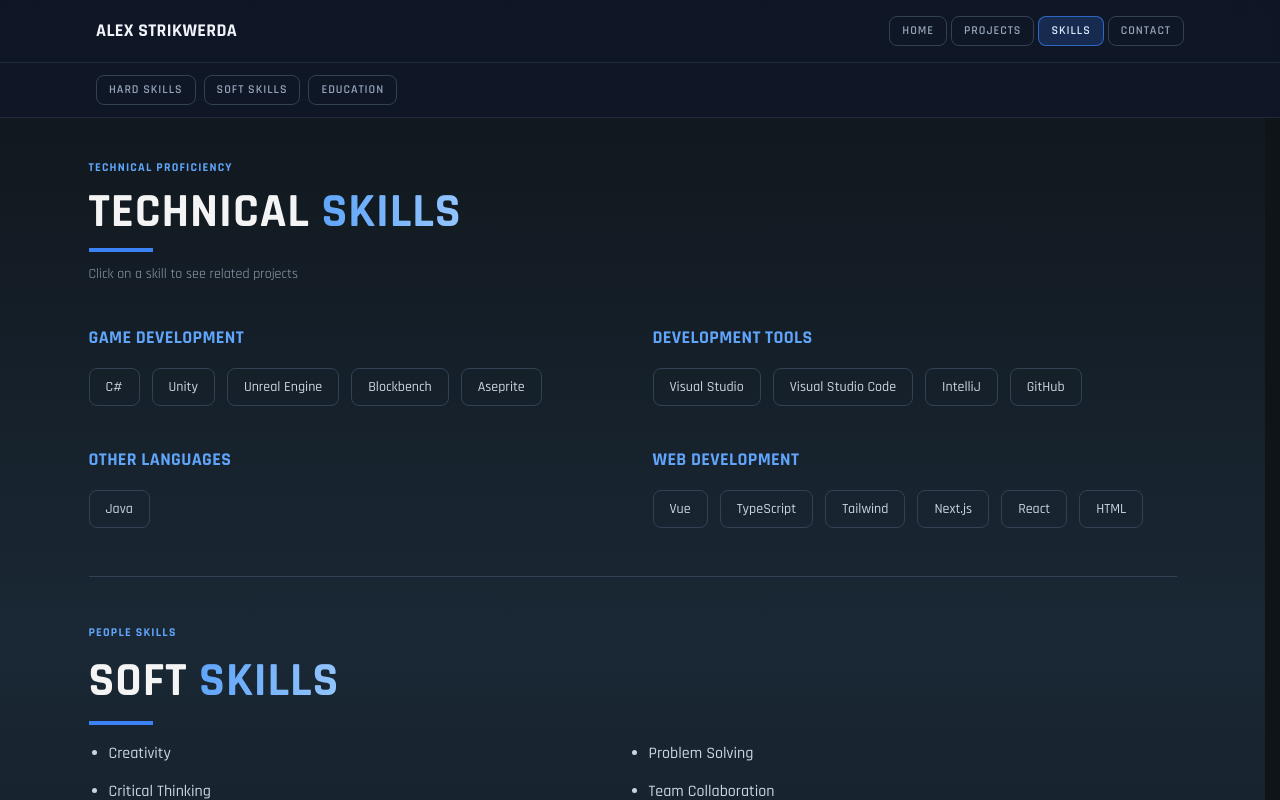
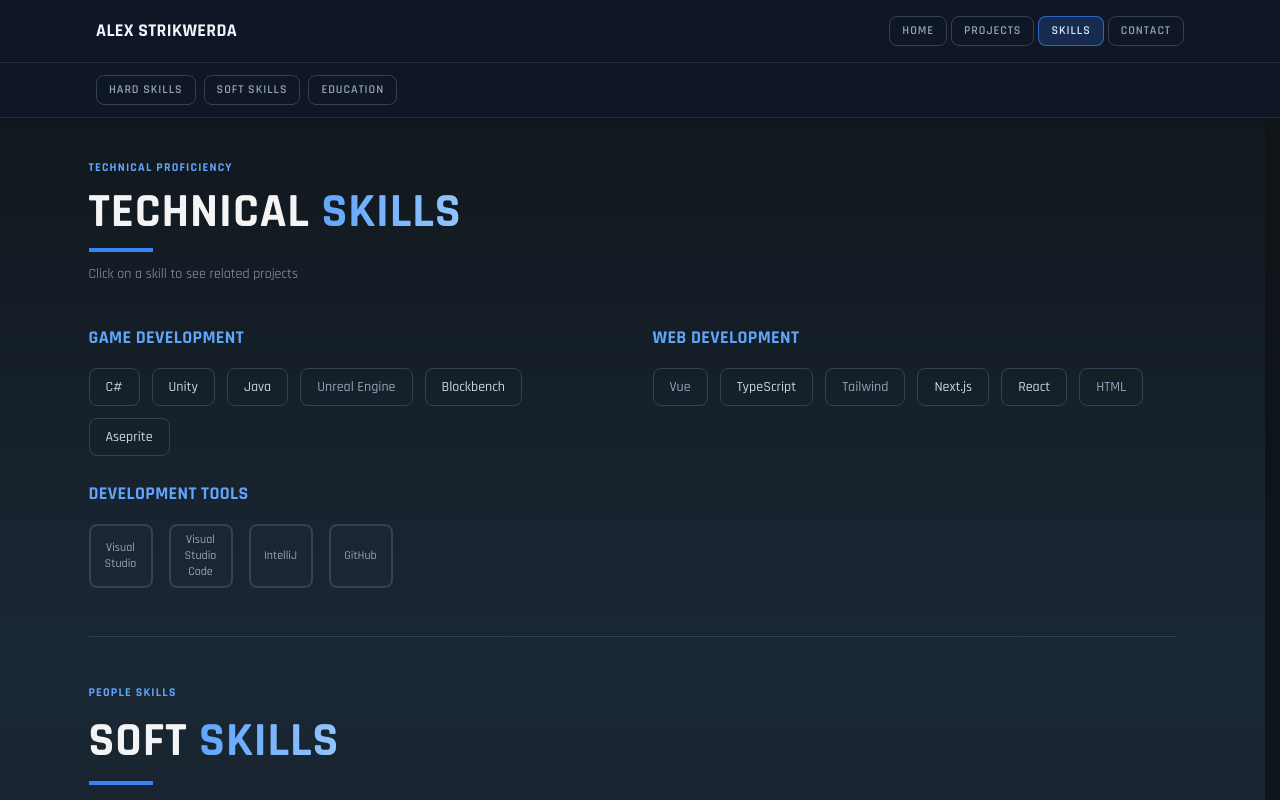
Before and after one commit to AlexJeBoyy/Portfolio, a Nuxt app: page /skills in a window 1280 px wide. Shown: the top 800 px of the page. Built offline with nearby package versions, Linux system fonts and the light colour scheme.

Commit message:
Made skills work differntly

```diff
--- a/app/data/projects.ts
+++ b/app/data/projects.ts
@@ -30,31 +30,9 @@ export const projects: Project[] = [
     ],
     learned:
       'Built a production-ready client website using Next.js 14 with TinaCMS for headless CMS management. Implemented responsive design with Tailwind CSS, managed static generation for performance, and delivered a solution that balances beautiful design with seamless business functionality.',
-    technologies: ['Next.js 14', 'React 18', 'TypeScript', 'TinaCMS', 'Tailwind CSS', 'Markdown'],
+    technologies: ['Next.js', 'React', 'TypeScript', 'TinaCMS', 'Tailwind CSS', 'Markdown'],
     githubUrl: 'https://github.com/AlexJeBoyy/Amaranthus',
     images: ['/img/AmaranthusBloemen.png'],
-    contributors: null
-  },
-  {
-    slug: 'rotten-flesh-to-leather',
-    title: 'Rotten Flesh to Leather',
-    genre: 'Minecraft Plugin',
-    cardSummary: 'Multi-platform Minecraft plugin with 32K+ downloads',
-    description:
-      'A lightweight, vanilla-style Minecraft plugin that adds practical ways to convert rotten flesh into useful materials. Convert rotten flesh by smoking it into leather, or by smelting it into brown dye. Supports multiple mod loaders and is fully compatible with servers and single-player worlds.',
-    features: [
-      'Smoke rotten flesh into leather',
-      'Smelt rotten flesh into brown dye',
-      'Vanilla-style recipes',
-      'Multi-platform support (Fabric, Forge, NeoForge, Quilt)',
-      'Server and single-player compatible',
-      'MIT licensed'
-    ],
-    learned:
-      'Developed a clean, focused Minecraft plugin that prioritizes user experience and compatibility. Achieved 32.7K downloads by keeping the feature set simple and aligned with vanilla Minecraft design philosophy. Managed multi-loader support and maintained active updates.',
-    technologies: ['Minecraft', 'Java', 'Fabric', 'Forge', 'NeoForge', 'Quilt'],
-    githubUrl: 'https://github.com/AlexJeBoyy/FleshToLeather',
-    images: ['/img/RFTL.jpg'],
     contributors: null
   },
   {
@@ -80,6 +58,29 @@ export const projects: Project[] = [
     images: ['/img/GM1.png', '/img/GM2.png', '/img/GM3.png'],
     contributors: null
   },
+  {
+    slug: 'rotten-flesh-to-leather',
+    title: 'Rotten Flesh to Leather',
+    genre: 'Minecraft Plugin',
+    cardSummary: 'Multi-platform Minecraft plugin with 32K+ downloads',
+    description:
+      'A lightweight, vanilla-style Minecraft plugin that adds practical ways to convert rotten flesh into useful materials. Convert rotten flesh by smoking it into leather, or by smelting it into brown dye. Supports multiple mod loaders and is fully compatible with servers and single-player worlds.',
+    features: [
+      'Smoke rotten flesh into leather',
+      'Smelt rotten flesh into brown dye',
+      'Vanilla-style recipes',
+      'Multi-platform support (Fabric, Forge, NeoForge, Quilt)',
+      'Server and single-player compatible',
+      'MIT licensed'
+    ],
+    learned:
+      'Developed a clean, focused Minecraft plugin that prioritizes user experience and compatibility. Achieved 32.7K downloads by keeping the feature set simple and aligned with vanilla Minecraft design philosophy. Managed multi-loader support and maintained active updates.',
+    technologies: ['Minecraft', 'Java', 'Fabric', 'Forge', 'NeoForge', 'Quilt'],
+    githubUrl: 'https://github.com/AlexJeBoyy/FleshToLeather',
+    images: ['/img/RFTL.jpg'],
+    contributors: null
+  },
+
   {
     slug: 'the-judge',
     title: 'The Judge',
--- a/app/pages/skills/index.vue
+++ b/app/pages/skills/index.vue
@@ -6,6 +6,7 @@ useHead({ title: 'Skills' })
 const gameDevSkills: [string, number][] = [
   ['C#', 85],
   ['Unity', 80],
+  ['Java', 75],
   ['Unreal Engine', 65],
   ['Blockbench', 70],
   ['Aseprite', 70]
@@ -27,9 +28,7 @@ const webSkills: [string, number][] = [
   ['HTML', 60]
 ]
 
-const otherLanguages: [string, number][] = [
-  ['Java', 75],
-]
+const otherLanguages: [string, number][] = []
 
 const softSkills = [
   'Creativity',
@@ -42,7 +41,22 @@ const softSkills = [
   'Interests in games'
 ]
 
+// Track which skills are actually used in projects
+const usedSkills = computed(() => {
+  const techSet = new Set<string>()
+  projects.forEach((project) => {
+    project.technologies.forEach((tech) => {
+      techSet.add(tech.toLowerCase())
+    })
+  })
+  return techSet
+})
+
 const selectedSkill = ref<string | null>(null)
+
+const isSkillUsed = (skillName: string): boolean => {
+  return usedSkills.value.has(skillName.toLowerCase())
+}
 
 const filteredProjects = computed(() => {
   if (!selectedSkill.value) return []
@@ -63,17 +77,20 @@ const filteredProjects = computed(() => {
       </div>
 
       <div class="grid gap-10 md:grid-cols-2">
-        <div class="space-y-10">
+        <!-- Game Development Skills (Buttons) -->
+        <div class="space-y-6">
           <div>
             <h3 class="mb-4 text-lg font-bold text-blue-400">Game Development</h3>
             <div class="flex flex-wrap gap-3">
               <button
                 v-for="[name] in gameDevSkills"
                 :key="name"
+                :disabled="!isSkillUsed(name)"
                 @click="selectedSkill = selectedSkill === name ? null : name"
                 :class="{
-                  'bg-blue-500 text-white border-blue-500': selectedSkill === name,
-                  'border-slate-700 text-slate-300 hover:border-blue-500/50 hover:text-slate-100': selectedSkill !== name
+                  'bg-blue-500 text-white border-blue-500 cursor-pointer': selectedSkill === name && isSkillUsed(name),
+                  'border-slate-700 text-slate-300 hover:border-blue-500/50 hover:text-slate-100 cursor-pointer': selectedSkill !== name && isSkillUsed(name),
+                  'border-slate-700 text-slate-400 cursor-not-allowed': !isSkillUsed(name)
                 }"
                 class="rounded-lg border px-4 py-2 text-sm font-medium transition"
               >
@@ -81,58 +98,41 @@ const filteredProjects = computed(() => {
               </button>
             </div>
           </div>
+
+          <!-- Development Tools (Images) -->
           <div>
-            <h3 class="mb-4 text-lg font-bold text-blue-400">Other Languages</h3>
-            <div class="flex flex-wrap gap-3">
-              <button
-                v-for="[name] in otherLanguages"
+            <h3 class="mb-4 text-lg font-bold text-blue-400">Development Tools</h3>
+            <div class="flex flex-wrap gap-4">
+              <div
+                v-for="[name] in toolsSkills"
                 :key="name"
-                @click="selectedSkill = selectedSkill === name ? null : name"
-                :class="{
-                  'bg-blue-500 text-white border-blue-500': selectedSkill === name,
-                  'border-slate-700 text-slate-300 hover:border-blue-500/50 hover:text-slate-100': selectedSkill !== name
-                }"
-                class="rounded-lg border px-4 py-2 text-sm font-medium transition"
+                :title="name"
+                class="flex h-16 w-16 items-center justify-center rounded-lg border-2 border-slate-700 bg-slate-800/50 text-center text-xs font-medium text-slate-400"
               >
-                {{ name }}
-              </button>
+                <span class="px-2">{{ name }}</span>
               </div>
             </div>
           </div>
-        <div class="space-y-10">
-          <div>
-            <h3 class="mb-4 text-lg font-bold text-blue-400">Development Tools</h3>
-            <div class="flex flex-wrap gap-3">
-              <button
-                v-for="[name] in toolsSkills"
-                :key="name"
-                @click="selectedSkill = selectedSkill === name ? null : name"
-                :class="{
-                  'bg-blue-500 text-white border-blue-500': selectedSkill === name,
-                  'border-slate-700 text-slate-300 hover:border-blue-500/50 hover:text-slate-100': selectedSkill !== name
-                }"
-                class="rounded-lg border px-4 py-2 text-sm font-medium transition"
-              >
-                {{ name }}
-              </button>
         </div>
-          </div>
+
+        <!-- Web Development Skills (Buttons) -->
         <div>
           <h3 class="mb-4 text-lg font-bold text-blue-400">Web Development</h3>
           <div class="flex flex-wrap gap-3">
             <button
               v-for="[name] in webSkills"
               :key="name"
+              :disabled="!isSkillUsed(name)"
               @click="selectedSkill = selectedSkill === name ? null : name"
               :class="{
-                  'bg-blue-500 text-white border-blue-500': selectedSkill === name,
-                  'border-slate-700 text-slate-300 hover:border-blue-500/50 hover:text-slate-100': selectedSkill !== name
+                'bg-blue-500 text-white border-blue-500 cursor-pointer': selectedSkill === name && isSkillUsed(name),
+                'border-slate-700 text-slate-300 hover:border-blue-500/50 hover:text-slate-100 cursor-pointer': selectedSkill !== name && isSkillUsed(name),
+                'border-slate-700 text-slate-400 cursor-not-allowed': !isSkillUsed(name)
               }"
               class="rounded-lg border px-4 py-2 text-sm font-medium transition"
             >
               {{ name }}
             </button>
-            </div>
           </div>
         </div>
       </div>
```
Lines whose indentation alone changed are shown as unchanged.
